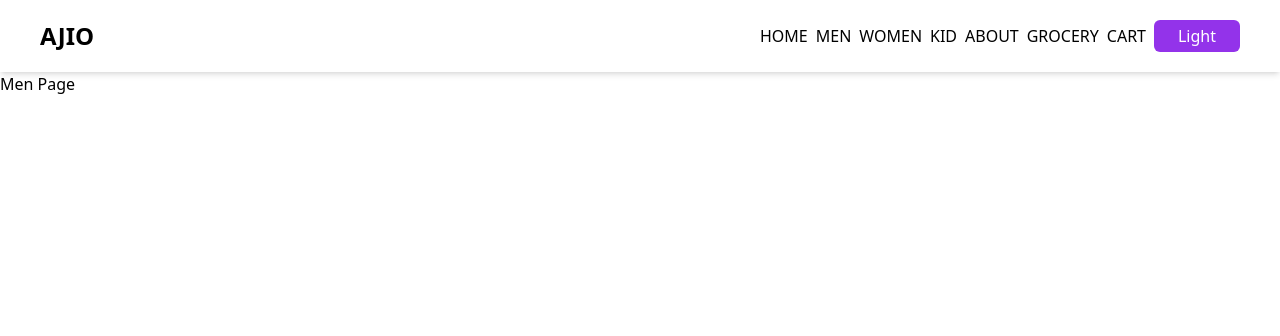
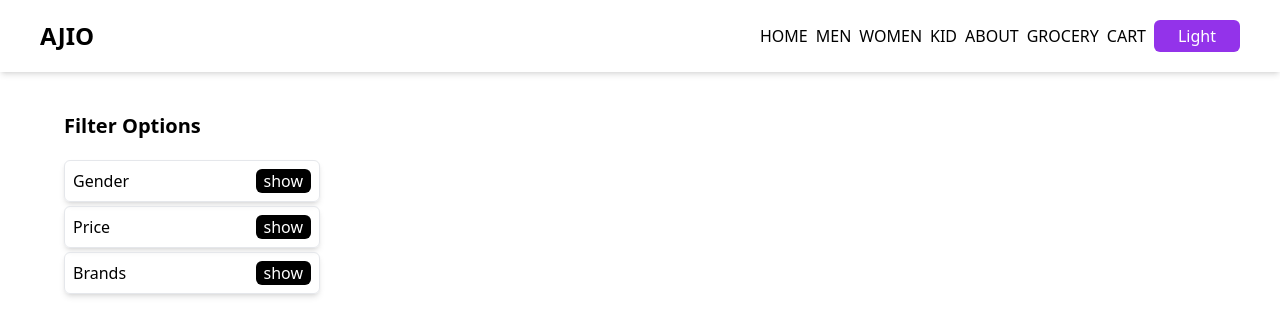
Before and after one commit to sonoou/react-web-app, a React (Vite) app: page /men in a window 1280 px wide. Shown: the top 336 px of the page. Built offline with nearby package versions, Linux system fonts and the light colour scheme.

Commit message:
05:51PM, 30ct2025

```diff
--- /dev/null
+++ b/src/component/Accordian.js
@@ -0,0 +1,26 @@
+import { use, useState } from "react";
+import ListItem from "./ListItem";
+
+const Accordian = ({category, open, setOpen }) => {
+  const [buttonText, setButtonText] = useState("show");
+
+  return (
+    <div className="my-1 p-2 w-64 rounded-md shadow-md border border-gray-200">
+      <div className="flex justify-between">
+        <h1>{category}</h1>
+        <button
+          onClick={() => {
+            setOpen();
+            // open ? setButtonText("show") : setButtonText("hide");
+          }}
+          className="bg-black text-white rounded-md px-2"
+        >
+          {buttonText}
+        </button>
+      </div>
+      {open && <ListItem />}
+    </div>
+  );
+};
+
+export default Accordian;
--- /dev/null
+++ b/src/component/ListItem.js
@@ -0,0 +1,13 @@
+const ListItem = () => {
+  return (
+    <ul className="ml-5">
+      <li>Men</li>
+      <li>Women</li>
+      <li>Kids</li>
+      <li>Girl</li>
+      <li>Boy</li>
+    </ul>
+  );
+};
+
+export default ListItem;
--- a/src/component/Men.js
+++ b/src/component/Men.js
@@ -1,7 +1,21 @@
+import { useState } from "react";
+import Accordian from "./Accordian";
+
 const Men = () => {
+  const [open, setOpen] = useState(-1);
   return (
-    <div>
-      <h1>Men Page</h1>
+    <div className="max-w-6xl mx-auto mt-10">
+      <h1 className="font-bold text-xl mb-5">Filter Options</h1>
+      {["Gender", "Price", "Brands"].map((category, index) => {
+        return (
+        <Accordian
+          key={index}
+          category={category}
+          open={index === open ? true : false}
+          setOpen={() => setOpen(index)}
+        />
+      )
+      })}
     </div>
   );
 };
--- a/src/component/Product.js
+++ b/src/component/Product.js
@@ -1,11 +1,11 @@
 const Product = (props) => {
   const { image, title, price, rating } = props.productInfo;
   return (
-    <div className="border border-gray-600 p-3 m-1 w-52 hover:bg-gray-200">
+    <div className="border border-gray-600 p-3 m-1 w-52 hover:bg-gray-200 flex flex-col items-center">
       <div className="w-40 h-72 grid items-center">
         <img className="w-[100%]" src={image} />
       </div>
-      <div className="text-nowrap overflow-hidden">
+      <div className="w-[100%] text-nowrap overflow-hidden">
         <h4>{title}</h4>
       </div>
       <p>{rating.rate} ratings</p>
```
